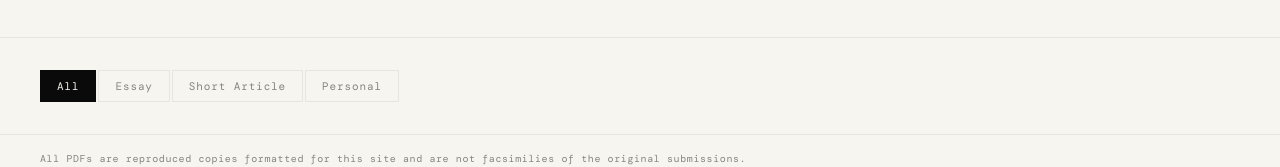
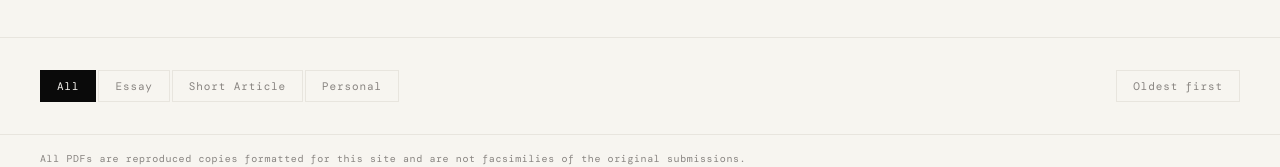
Before and after one commit to KrishChopra04/krish-portfolio, a Next.js app: page /writing in a window 1280 px wide. Shown: the part 243-410 px from the top of the page. Built offline with nearby package versions, Linux system fonts and the light colour scheme; a web font is replaced by a local one.

Commit message:
Update page.tsx

```diff
--- a/app/writing/page.tsx
+++ b/app/writing/page.tsx
@@ -9,10 +9,13 @@ const filters: Filter[] = ['All', 'Essay', 'Short Article', 'Personal']
 
 export default function Writing() {
   const [active, setActive] = useState<Filter>('All')
+  const [newest, setNewest] = useState(true)
 
-  const visible = active === 'All'
+  const filtered = active === 'All'
     ? essays
     : essays.filter(e => e.type === active)
+
+    const sorted = newest ? filtered : [...filtered].reverse()
 
   return (
     <>
@@ -67,7 +70,25 @@ export default function Writing() {
             {f}
           </button>
         ))}
+        <button
+          onClick={() => setNewest(!newest)}
+          style={{
+            fontFamily: 'var(--mono)',
+            fontSize: '11px',
+            letterSpacing: '0.08em',
+            padding: '8px 16px',
+            background: 'none',
+            border: '1px solid var(--gray-light)',
+            cursor: 'pointer',
+            color: 'var(--gray-muted)',
+            marginLeft: 'auto',
+            transition: 'all 0.15s',
+          }}
+        >
+          {newest ? 'Oldest first' : 'Newest First'}
+        </button>
       </div>
+
       <p style={{
         padding: '16px 40px',
         fontFamily: 'var(--mono)',
@@ -83,7 +104,7 @@ export default function Writing() {
         margin: '0 auto',
         padding: '0 40px 80px',
       }}>
-        {visible.map((essay, i) => (
+        {sorted.map((essay, i) => (
           <a
             key={i}
             href={essay.url}
```
